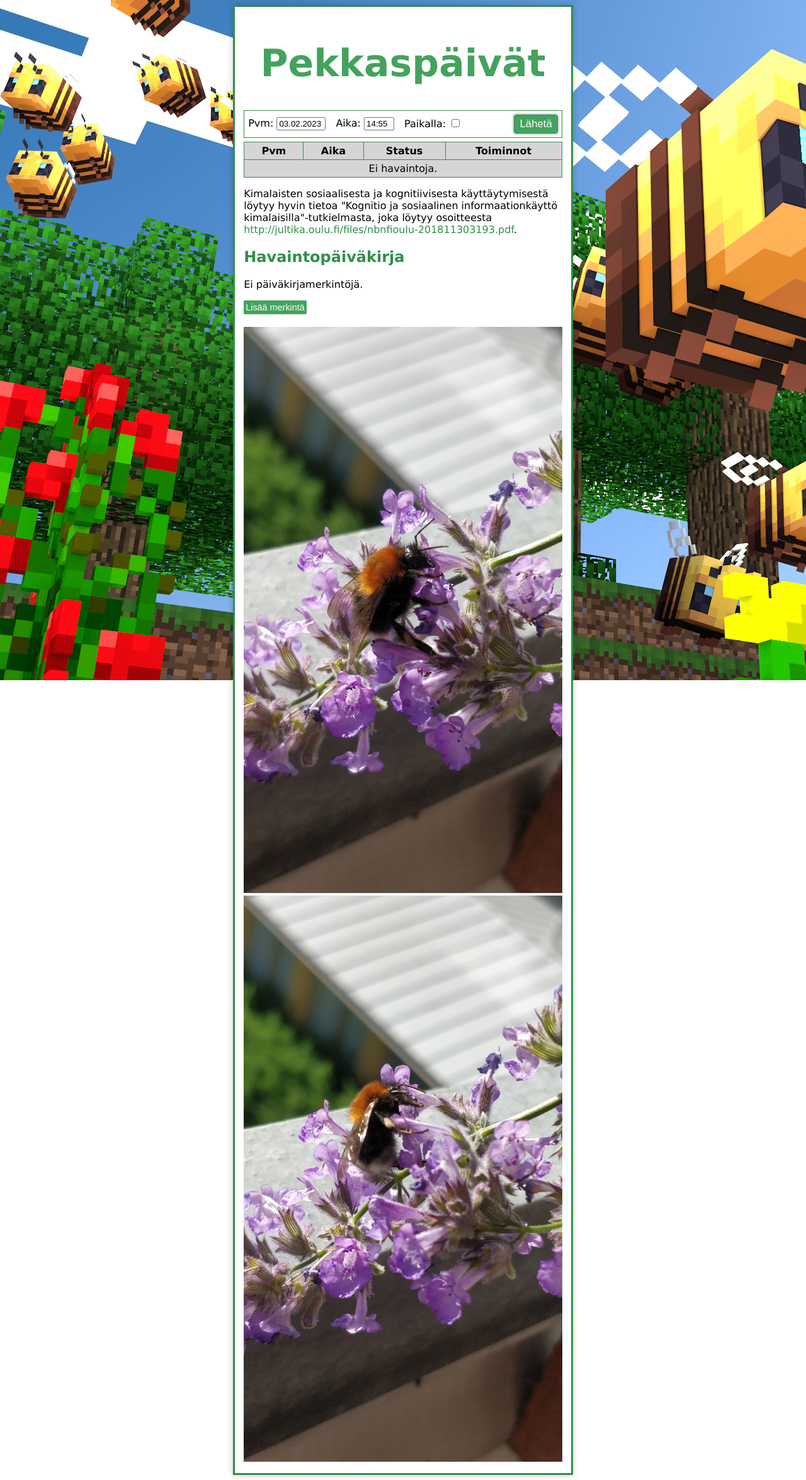
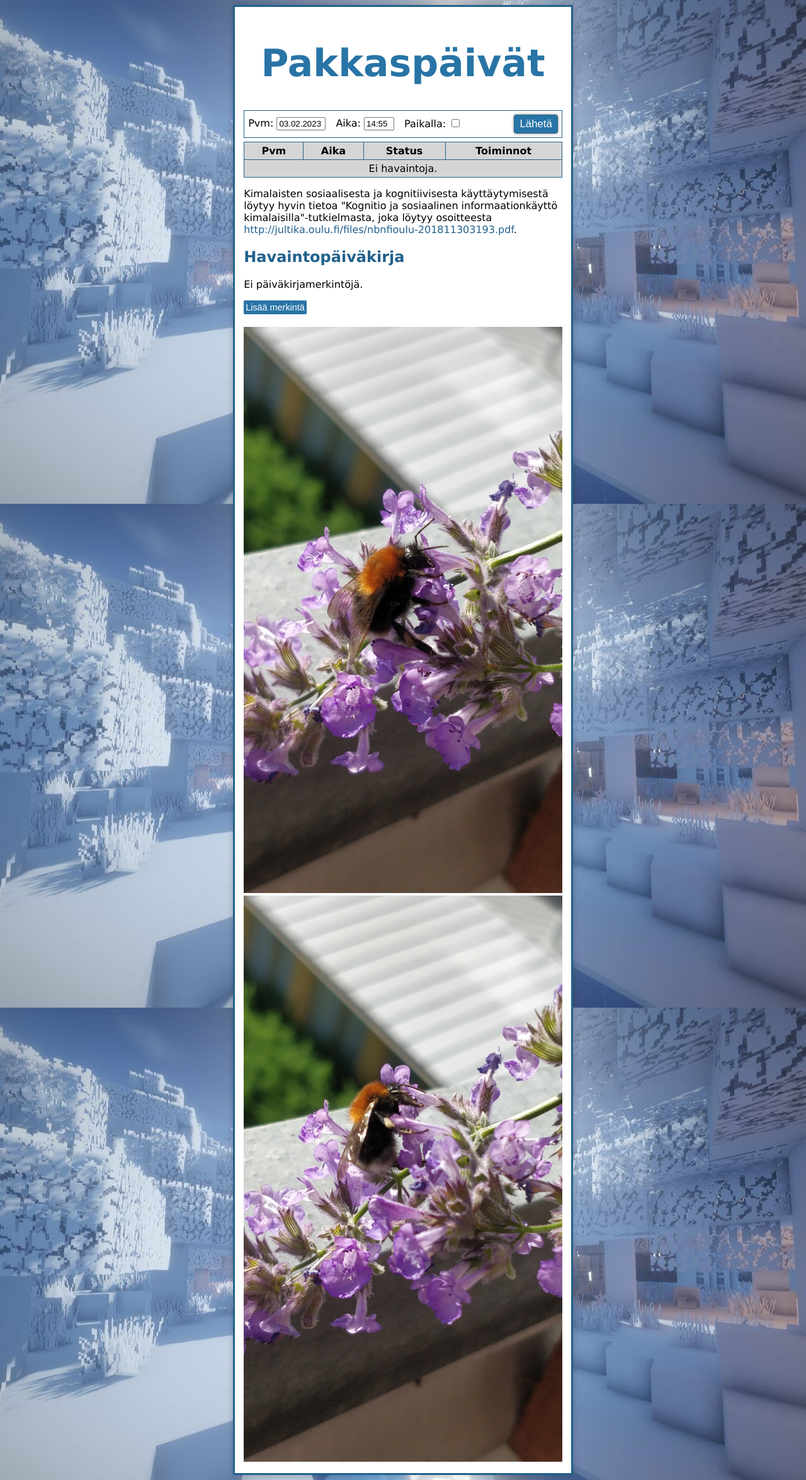
Before and after one commit to Ropazio/Pekkaspaivat, a PHP site: page / in a window 1280 px wide. Shown: the whole page at 63% size. Run offline with PHP 8.4, Linux system fonts and the light colour scheme; the visitor is signed in with stand-in values (Sample User, id 1); data that the repository does not hold is empty.

Commit message:
talviteema talvikaudelle

```diff
--- a/index.php
+++ b/index.php
@@ -37,7 +37,14 @@
 <body>
     <div class="sivu">
         <div class="paaotsikko">
-            <h1>Pekkaspäivät</h1>
+            <?php
+                $talvikuukaudet = [1, 2, 3, 11, 12];
+                if (in_array(date("n"), $talvikuukaudet)) {
+                    echo "<h1>Pakkaspäivät</h1>";
+                } else {
+                    echo "<h1>Pekkaspäivät</h1>";
+                }
+            ?>
         </div>
 
         <form method="POST" action="tallenna_havainto.php">
@@ -148,6 +155,7 @@
 
     </div>
 
+<script type="text/javascript" src="sivun_tyyli.js"></script>
 <script type="text/javascript" src="tekstikentta.js"></script>
 </body>
 </html>
--- a/sivu.css
+++ b/sivu.css
@@ -13,6 +13,11 @@ Koko sivu
 
 ******/
 
+:root {
+    --green_colour: #43a35d;
+    --darker_green_colour: #318f4a;
+}
+
 
 
 .sivu {
@@ -20,7 +25,7 @@ Koko sivu
     max-width: 100%;
     margin: auto;
     padding: 14px;
-    border: 3px solid #318f4a;
+    border: 3px solid var(--darker_green_colour);
     box-shadow: 0px 0px 10px rgba(0, 0, 0, 0.2);
     background: #fff;
     font-family: Verdana, serif;
@@ -28,20 +33,20 @@ Koko sivu
 
 
 .paaotsikko {
-    color: #43a35d;
+    color: var(--green_colour);
     font-size: 30px;
     text-align: center;
 }
 
 .paaotsikko_kirjautuminen {
-    color: #43a35d;
+    color: var(--green_colour);
     font-size: 20px;
     text-align: center;
 }
 
 .link {
     text-decoration: none;
-    color: #318f4a;
+    color: var(--darker_green_colour);
 }
 
 a {
@@ -58,7 +63,7 @@ Havaintolomake
 
 
 .havaintolomake {
-    border: 1px solid #318f4a;
+    border: 1px solid var(--darker_green_colour);
     margin: 6px 0;
     padding: 6px;
     display: flex;
@@ -96,7 +101,7 @@ Kirjautumislomake
 
 
 .kirjautumislomake {
-    border: 1px solid #318f4a;
+    border: 1px solid var(--darker_green_colour);
     margin: 4px 0;
     padding: 10px;
     justify-content: space-between;
@@ -135,12 +140,12 @@ Yhteiset napit
 */
 
 .nappi {
-    background-color: #43a35d;
+    background-color: var(--green_colour);
     border-radius: 4px;
     padding: 4px;
     padding-left: 8px;
     padding-right: 8px;
-    border: 1px solid #318f4a;
+    border: 1px solid var(--darker_green_colour);
     box-shadow: 0px 0px 4px rgba(0, 0, 0, 0.5);
     font-size: 1.05em;
     color: white;
@@ -168,7 +173,7 @@ table {
 }
 
 table td, table th {
-    border: 1px solid #318f4a;
+    border: 1px solid var(--darker_green_colour);
     padding: 4px 6px;
 }
 
@@ -203,7 +208,7 @@ Päiväkirjaosio
 }
 
 .merkintanappi {
-    background-color: #43a35d;
+    background-color: var(--green_colour);
     color: white;
     padding: 3px;
     border-radius: 2px;
@@ -233,7 +238,7 @@ Päiväkirjaosio
 }
 
 .tekstiosion_otsikko {
-    color: #318f4a;
+    color: var(--darker_green_colour);
 }
 
 .tekstiosio {
--- /dev/null
+++ b/sivun_tyyli.js
@@ -0,0 +1,16 @@
+// Jos on talvi, sivun nimi on Pakkaspäivät (php:lla indexissä ja kirjautumissivulla) ja taustakuva talvinen. Muuta tekstien väri talvikuukausina.
+const paivamaara = new Date();
+var talvikuukaudet = [0, 1, 2, 10, 11];
+var root = document.querySelector(':root');
+
+if (talvikuukaudet.includes(paivamaara.getMonth())) {
+	document.body.style.background = "url(img/pakkanen.jpeg)";
+	document.body.style.backgroundAttachment = "fixed";
+	document.body.style.backgroundSize = "100% auto";
+
+	root.style.setProperty('--green_colour', '#2874a6');
+	root.style.setProperty('--darker_green_colour', '#21618c');
+}
+else {
+	pass;
+}
--- a/tekstikentta.js
+++ b/tekstikentta.js
@@ -1,4 +1,4 @@
-// Function to open and shut collapsibles.//
+// Tekstikenttä näkyville napin painalluksesta. //
 
 var coll = document.getElementsByClassName("kenttatoiminto");
 var i;
```
Also changed, not shown: kirjautumissivu.php (+10 -1 lines), porriaiskuvaaja.js (added, +22 -0 lines), img/pakkanen.jpeg (added), 1 other file.
